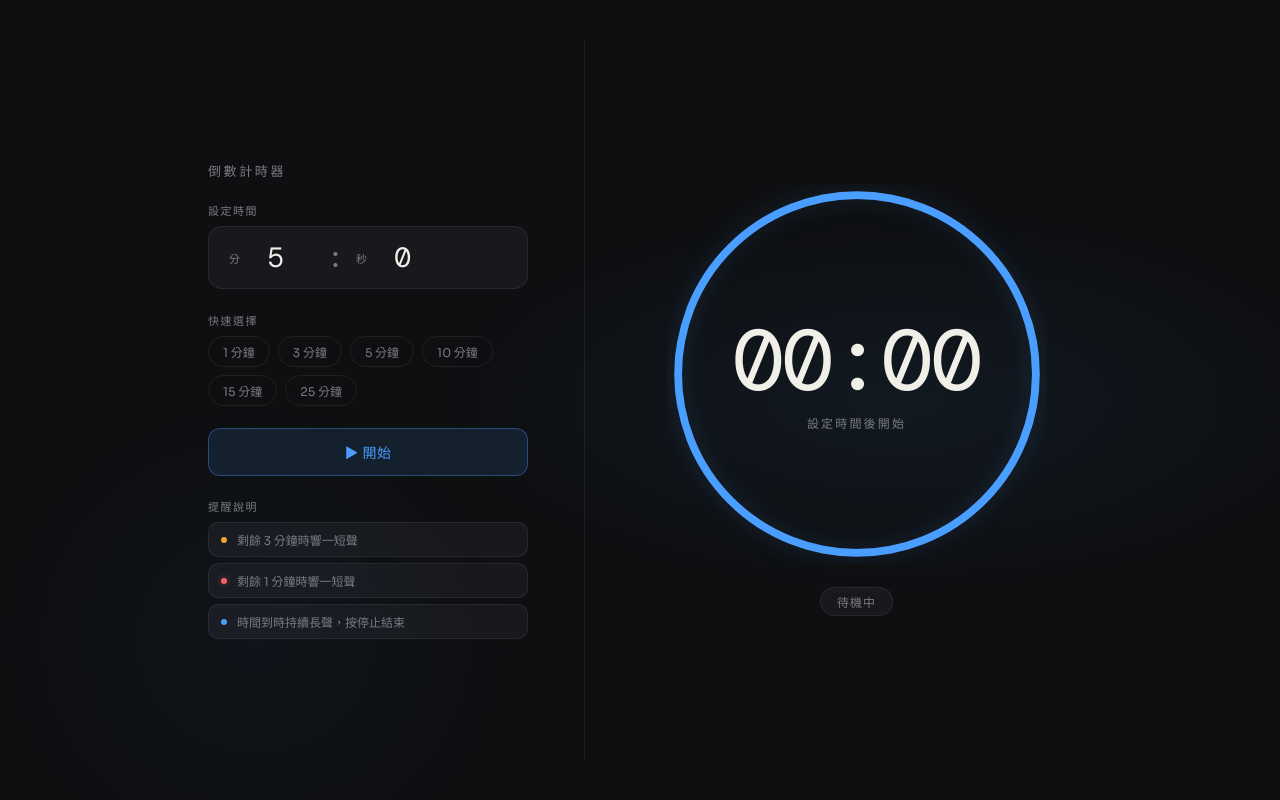
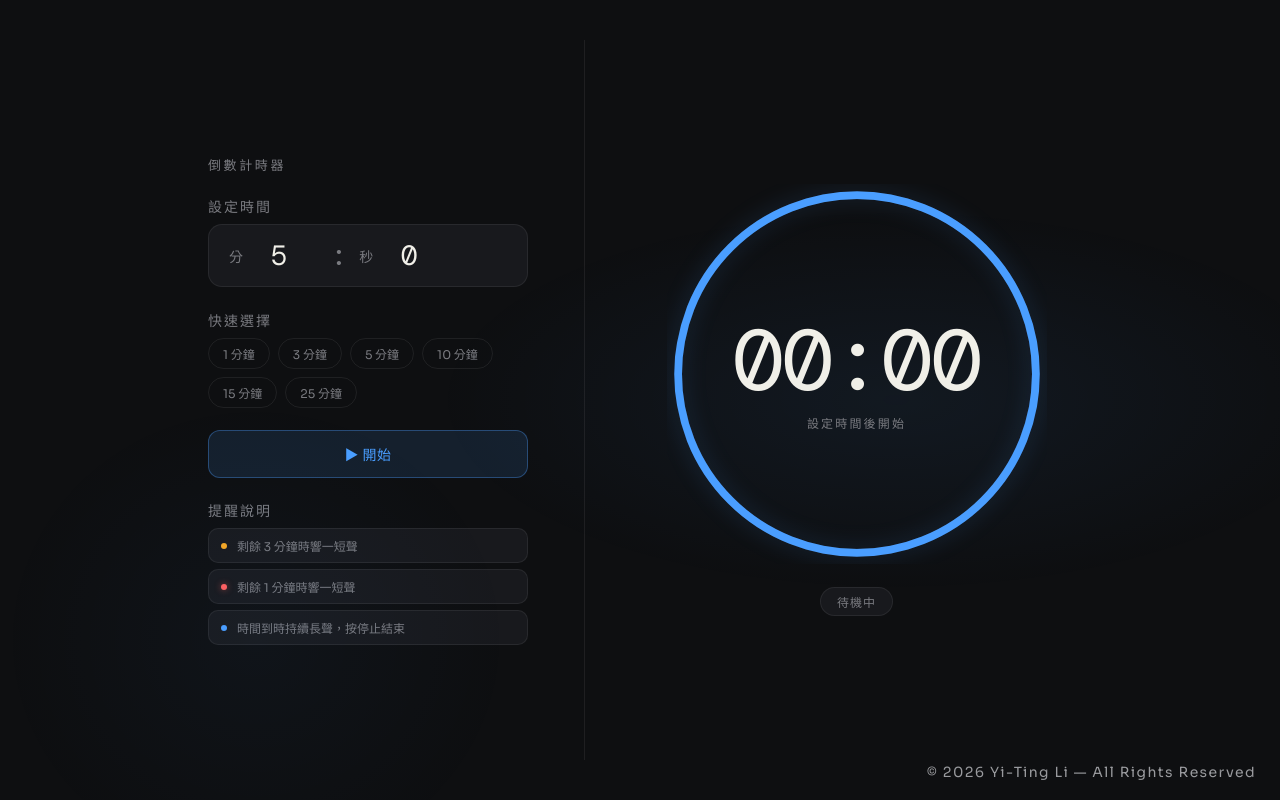
Before and after one commit to yt311/countdown-timer, a plain HTML site: page index.html in a window 1280 px wide. Drawn offline with nearby package versions, Linux system fonts and the light colour scheme; a web font is replaced by a local one.

Commit message:
Add files via upload

```diff
--- a/index.html
+++ b/index.html
@@ -1,4 +1,11 @@
 <!DOCTYPE html>
+<!--
+  Countdown Timer
+  Copyright (c) 2026 Yi-Ting Li. All Rights Reserved.
+  Unauthorized copying, modification, distribution, or use of this software,
+  via any medium, is strictly prohibited without the prior written permission
+  of the copyright holder.
+-->
 <html lang="zh-TW">
 <head>
 <meta charset="UTF-8">
@@ -178,7 +185,7 @@
   }
 
   .input-group label {
-    font-size: 11px;
+    font-size: 14px;
     color: var(--muted);
     letter-spacing: 0.1em;
     text-transform: uppercase;
@@ -286,11 +293,21 @@
 
   /* Section label */
   .section-label {
-    font-size: 11px;
+    font-size: 14px;
     letter-spacing: 0.14em;
     color: var(--muted);
     text-transform: uppercase;
     margin-bottom: -4px;
+  }
+  .footer {
+    position: fixed;
+    bottom: 1.2rem;
+    right: 1.5rem;
+    font-size: 14px;
+    color: rgba(200,201,205,0.75);
+    letter-spacing: 0.1em;
+    pointer-events: none;
+    user-select: none;
   }
 </style>
 </head>
@@ -535,5 +552,7 @@ function stopTimer() {
   document.getElementById('hint0').className = 'hint-row';
 }
 </script>
+<div class="footer">&copy; 2026 Yi-Ting Li &mdash; All Rights Reserved
+</div>
 </body>
 </html>
```
